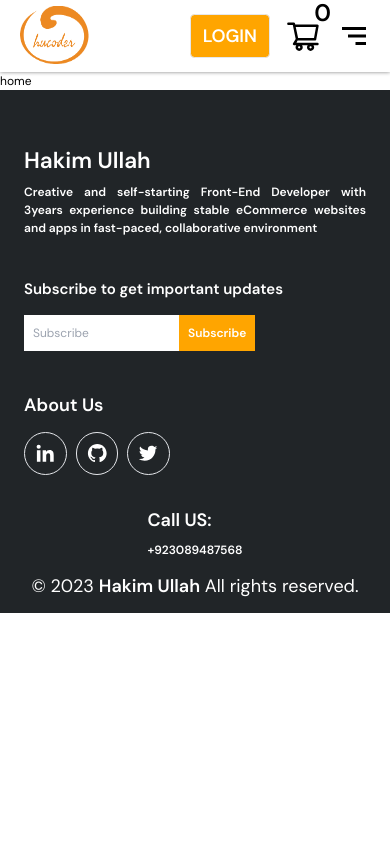
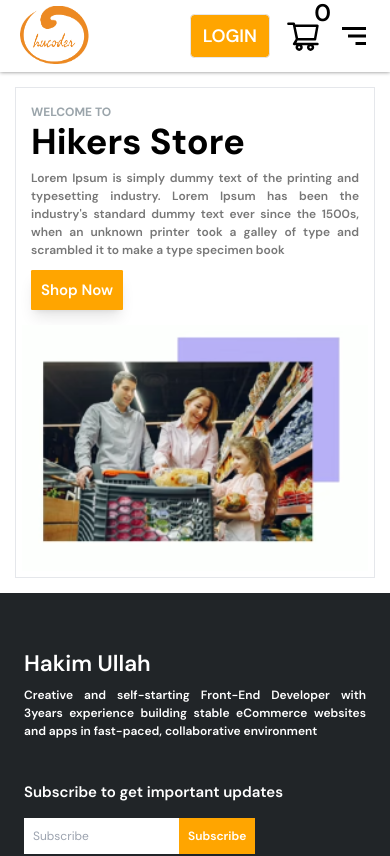
Before and after one commit to hakimullah-cs/ecommerce-in-react, a React (Create React App) app: page / in a window 390 px wide. Shown: the top 856 px of the page. Built offline with nearby package versions, Linux system fonts and the light colour scheme.

Commit message:
Make Responsive Home & about Componenrs by using React-Props

```diff
--- a/src/App.css
+++ b/src/App.css
@@ -2,3 +2,8 @@
     background:orange;
     color: #fff;
 }
+.wrapper{
+    max-width: 1140px;
+    width: 100%;
+    margin: auto;
+}
--- /dev/null
+++ b/src/Components/HomeComponents/HeroSection/HeroSec.jsx
@@ -0,0 +1,23 @@
+import React from 'react';
+import img from '../../../assets/banner.PNG';
+import { Link } from 'react-router-dom';
+
+const HeroSec = ({myData}) => {
+  return (
+    <div className='wrapper p-5'>
+        <div className='flex border p-2 justify-center items-center gap-5 md:flex-nowrap flex-wrap '>
+            <div className='md:w-[30rem] w-full p-3'>
+                <div className='font-bold text-[#9ba5ab] mb-1'>WELCOME TO</div>
+                <h3 className='text-5xl font-bold mb-3'>{myData.name}</h3>
+                <p className='text-[#777] font-semibold text-justify mb-7'>Lorem Ipsum is simply dummy text of the printing and typesetting industry. Lorem Ipsum has been the industry's standard dummy text ever since the 1500s, when an unknown printer took a galley of type and scrambled it to make a type specimen book</p>
+                <Link to={'/'} className='bg-[orange] text-white py-3 px-3 font-semibold text-xl rounded-sm hover:bg-[white] duration-300 hover:text-black shadow-lg border border-[orange]'>Shop Now</Link>
+            </div>
+            <div className='md:w-[35rem] w-full'>
+                <img src={img} alt='banner' className='w-full'/>
+            </div>
+        </div>
+    </div>
+  )
+}
+
+export default HeroSec
--- /dev/null
+++ b/src/Pages/Home/About/About.jsx
@@ -0,0 +1,15 @@
+import React from 'react'
+import HeroSec from '../../../Components/HomeComponents/HeroSection/HeroSec'
+
+const About = () => {
+    const data={
+        name:'Hikers Ecommerce',
+    }
+  return (
+    <>
+        <HeroSec myData={data}/>
+    </>
+  )
+}
+
+export default About
--- /dev/null
+++ b/src/Pages/Home/Home.jsx
@@ -0,0 +1,15 @@
+import React from 'react'
+import HeroSec from '../../Components/HomeComponents/HeroSection/HeroSec'
+
+const Home = () => {
+  const data={
+    name:"Hikers Store",
+  }
+  return (
+   <>
+    <HeroSec myData={data}/>
+   </>
+  )
+}
+
+export default Home
```
Also changed, not shown: src/App.js (+7 -1 lines), public/images/banner.PNG (added), src/assets/banner.PNG (added).
